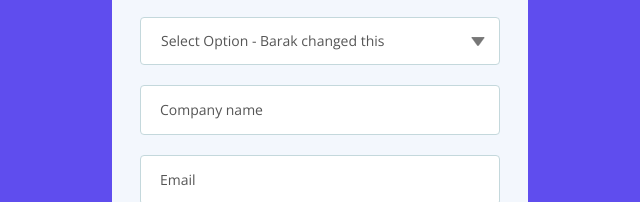
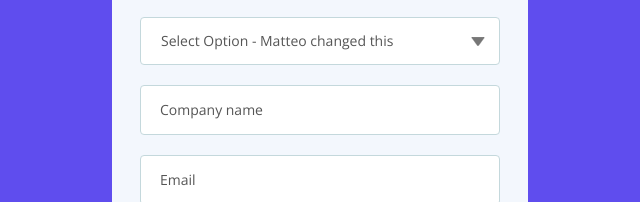
Before and after one commit to renteazy/renteazy.github.io, a plain HTML site: page join.html in a window 1280 px wide. Shown: the part 389-591 px from the top of the page, 320-960 px from the left. Drawn offline with nearby package versions, Linux system fonts and the light colour scheme.

Commit message:
[ADDED] Matteo wuz here

```diff
--- a/join.html
+++ b/join.html
@@ -98,7 +98,7 @@
             </div>
             <div class="form-group">
               <select class="form-control-select" id="lcustomnerType" required>
-                <option class="select-option" value="" disabled selected>Select Option - Barak changed this</option>
+                <option class="select-option" value="" disabled selected>Select Option - Matteo changed this</option>
                 <option class="select-option" value="Delete data">Property manager</option>
                 <option class="select-option" value="Show me data">Renter</option>
               </select>
```
